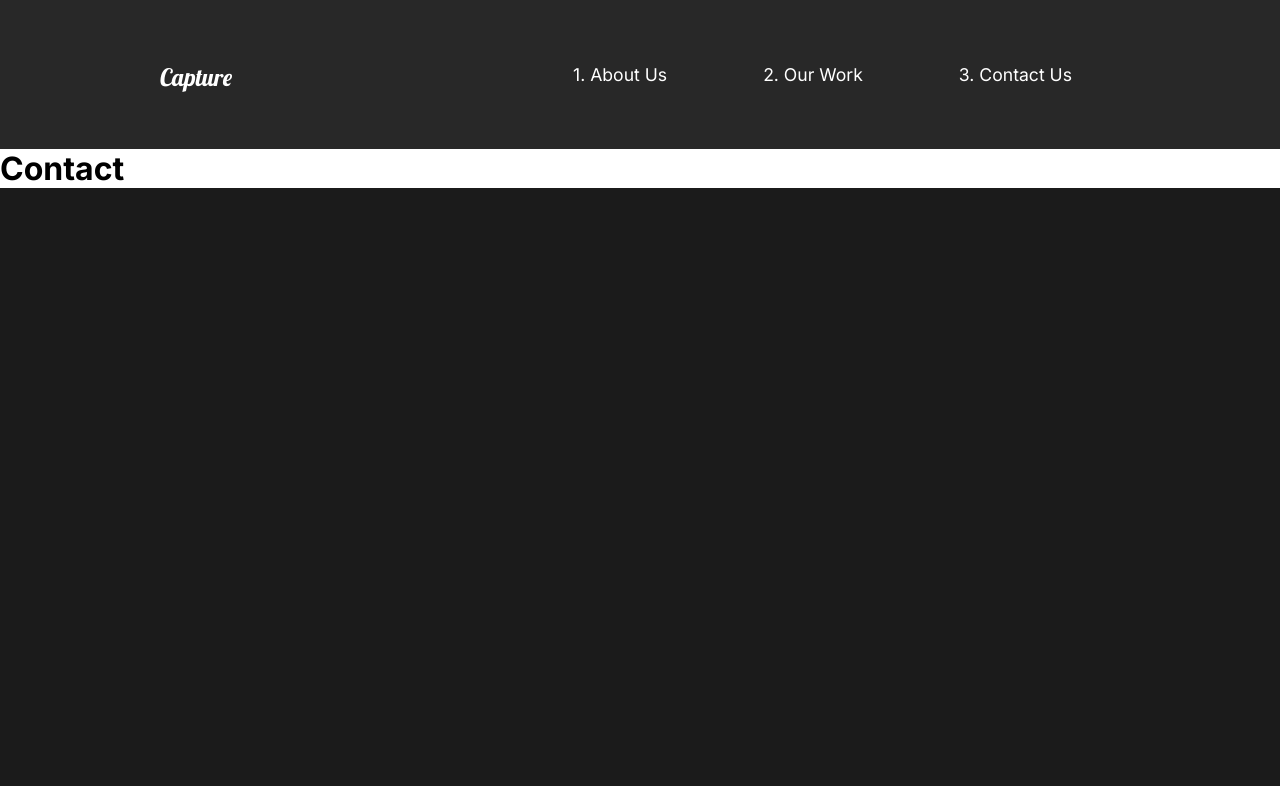
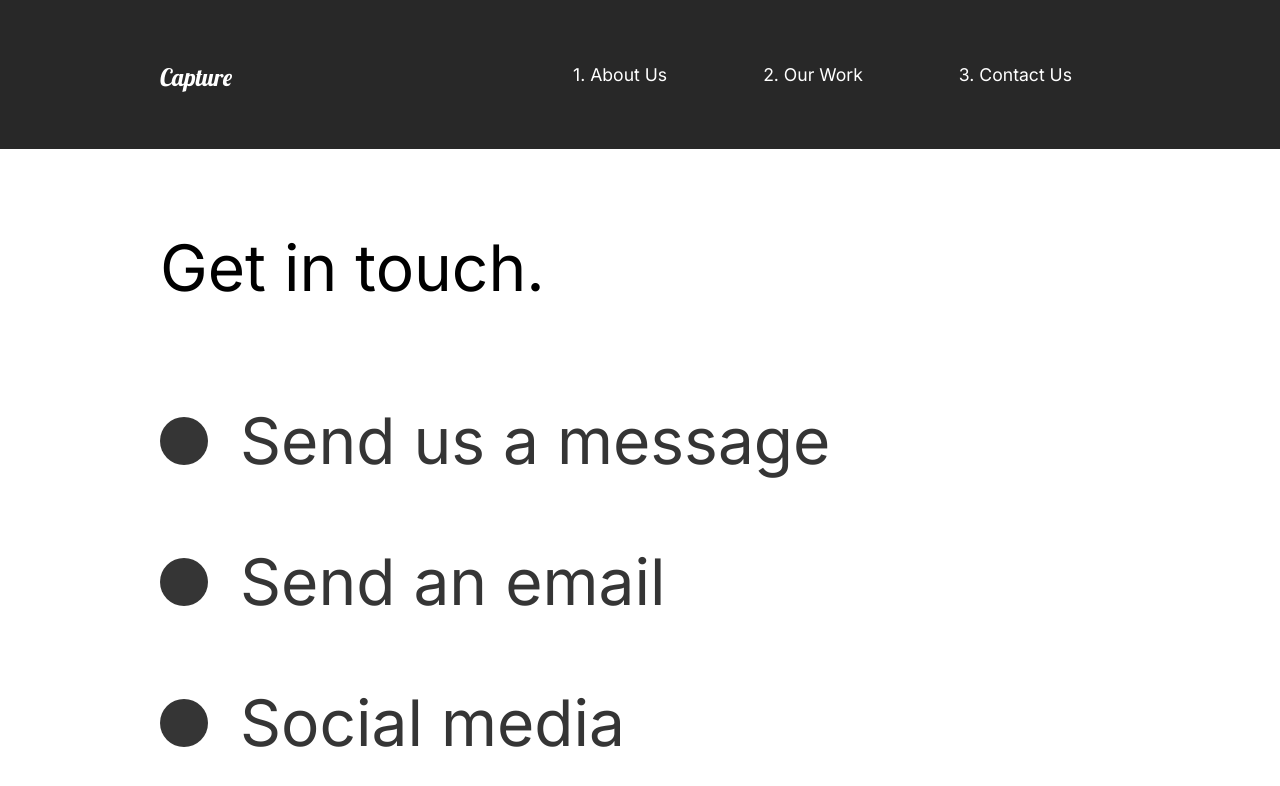
Before and after one commit to fgunawan/capture-website, a React (Create React App) app: page /contact in a window 1280 px wide. Shown: the top 786 px of the page. Built offline with nearby package versions, Linux system fonts and the light colour scheme.

Commit message:
OurWork animations and ContactUs content

```diff
--- a/src/pages/ContactUs.js
+++ b/src/pages/ContactUs.js
@@ -1,14 +1,76 @@
-import React from 'react';
+import React from "react";
 //animations
-import {motion} from 'framer-motion';
-import {pageAnimation} from '../animation';
+import { motion } from "framer-motion";
+import { pageAnimation, titleAnim } from "../animation";
+//styled components
+import styled from "styled-components";
 
 const ContactUs = () => {
-    return(
-        <motion.div variants={pageAnimation} initial='hidden' animate='show' exit='exit' style={{background: '#fff'}}>
-            <h1>Contact</h1>
-        </motion.div>
-    );
-}
+  return (
+    <StyledContact
+      variants={pageAnimation}
+      initial="hidden"
+      animate="show"
+      exit="exit"
+      style={{ background: "#fff" }}
+    >
+      <StyledTitle>
+        <StyledHide>
+          <motion.h2 variants={titleAnim}>Get in touch.</motion.h2>
+        </StyledHide>
+      </StyledTitle>
+      <div>
+        <StyledHide>
+          <StyledSocial variants={titleAnim}>
+            <StyledCircle />
+            <h2>Send us a message</h2>
+          </StyledSocial>
+        </StyledHide>
+        <StyledHide>
+          <StyledSocial variants={titleAnim}>
+            <StyledCircle />
+            <h2>Send an email</h2>
+          </StyledSocial>
+        </StyledHide>
+        <StyledHide>
+          <StyledSocial variants={titleAnim}>
+            <StyledCircle />
+            <h2>Social media</h2>
+          </StyledSocial>
+        </StyledHide>
+      </div>
+    </StyledContact>
+  );
+};
+
+const StyledContact = styled(motion.div)`
+  padding: 5rem 10rem;
+  color: #353535;
+  min-height: 90vh;
+`;
+
+const StyledTitle = styled.div`
+  margin-bottom: 4rem;
+  color: black;
+`;
+
+const StyledHide = styled.div`
+  overflow: hidden;
+`;
+
+const StyledCircle = styled.div`
+  border-radius: 50%;
+  width: 3rem;
+  height: 3rem;
+  background: #353535;
+`;
+
+const StyledSocial = styled(motion.div)`
+  display: flex;
+  align-items: center;
+  h2 {
+    margin: 2rem;
+  }
+`;
 
 export default ContactUs;
--- a/src/pages/OurWork.js
+++ b/src/pages/OurWork.js
@@ -1,44 +1,70 @@
-import React from 'react';
-import styled from 'styled-components';
-import {Link} from 'react-router-dom';
+import React from "react";
+import styled from "styled-components";
+import { Link } from "react-router-dom";
 //imgs
-import athlete from '../img/athlete-small.png';
-import theracer from '../img/theracer-small.png';
-import goodtimes from '../img/goodtimes-small.png';
+import athlete from "../img/athlete-small.png";
+import theracer from "../img/theracer-small.png";
+import goodtimes from "../img/goodtimes-small.png";
 //animations
-import {motion} from 'framer-motion';
-import {pageAnimation, fade, photoAnim, lineAnim, slider, sliderContainer} from '../animation';
+import { motion } from "framer-motion";
+import {
+  pageAnimation,
+  fade,
+  photoAnim,
+  lineAnim,
+  slider,
+  sliderContainer,
+} from "../animation";
+import { useScroll } from "../components/useScroll";
 
 const OurWork = () => {
-    return(
-        <StyledWork variants={pageAnimation} initial='hidden' animate='show' exit='exit' style={{background: '#fff'}}>
+  const [element, controls] = useScroll();
+  const [element2, controls2] = useScroll();
+  return (
+    <StyledWork
+      variants={pageAnimation}
+      initial="hidden"
+      animate="show"
+      exit="exit"
+      style={{ background: "#fff" }}
+    >
       <motion.div variants={sliderContainer}>
         <Frame1 variants={slider}></Frame1>
         <Frame2 variants={slider}></Frame2>
         <Frame3 variants={slider}></Frame3>
         <Frame4 variants={slider}></Frame4>
       </motion.div>
-            <StyledMovie>
+      <StyledMovie initial="show">
         <motion.h2 variants={fade}>The Athlete</motion.h2>
         <motion.div className="line" variants={lineAnim}></motion.div>
         <Link to="/work/the-athlete">
           <StyledHide>
-                        <motion.img src={athlete} alt="athlete" variants={photoAnim}/>
+            <motion.img src={athlete} alt="athlete" variants={photoAnim} />
           </StyledHide>
         </Link>
       </StyledMovie>
-            <StyledMovie>
+      <StyledMovie
+        ref={element}
+        variants={fade}
+        animate={controls}
+        initial="hidden"
+      >
         <h2>The Racer</h2>
-                <div className="line"></div>
+        <motion.div variants={lineAnim} className="line"></motion.div>
         <Link to="/work/the-racer">
-                    <img src={theracer} alt="the racer"/>
+          <img src={theracer} alt="the racer" />
         </Link>
       </StyledMovie>
-            <StyledMovie>
+      <StyledMovie
+        ref={element2}
+        variants={fade}
+        animate={controls2}
+        initial="hidden"
+      >
         <h2>Good Times</h2>
-                <div className="line"></div>
+        <motion.div variants={lineAnim} className="line"></motion.div>
         <Link to="/work/good-times">
-                    <img src={goodtimes} alt="good times"/>
+          <img src={goodtimes} alt="good times" />
         </Link>
       </StyledMovie>
     </StyledWork>
@@ -49,18 +75,18 @@
   min-height: 100vh;
   overflow: hidden;
   padding: 5rem 10rem;
-    h2{
+  h2 {
     padding: 1rem 0rem;
   }
 `;
-const StyledMovie = styled.div`
+const StyledMovie = styled(motion.div)`
   padding-bottom: 10rem;
-    .line{
+  .line {
     height: 0.5rem;
     background: #23d997;
     margin-bottom: 3rem;
   }
-    img{
+  img {
     width: 100%;
     height: 70vh;
     object-fit: cover;
@@ -78,7 +104,7 @@
   width: 100%;
   height: 100vh;
   background: #fffebf;
-    z-index: 2
+  z-index: 5;
 `;
 const Frame2 = styled(Frame1)`
   background: #ff8efb;
```
Lines whose indentation alone changed are shown as unchanged.
